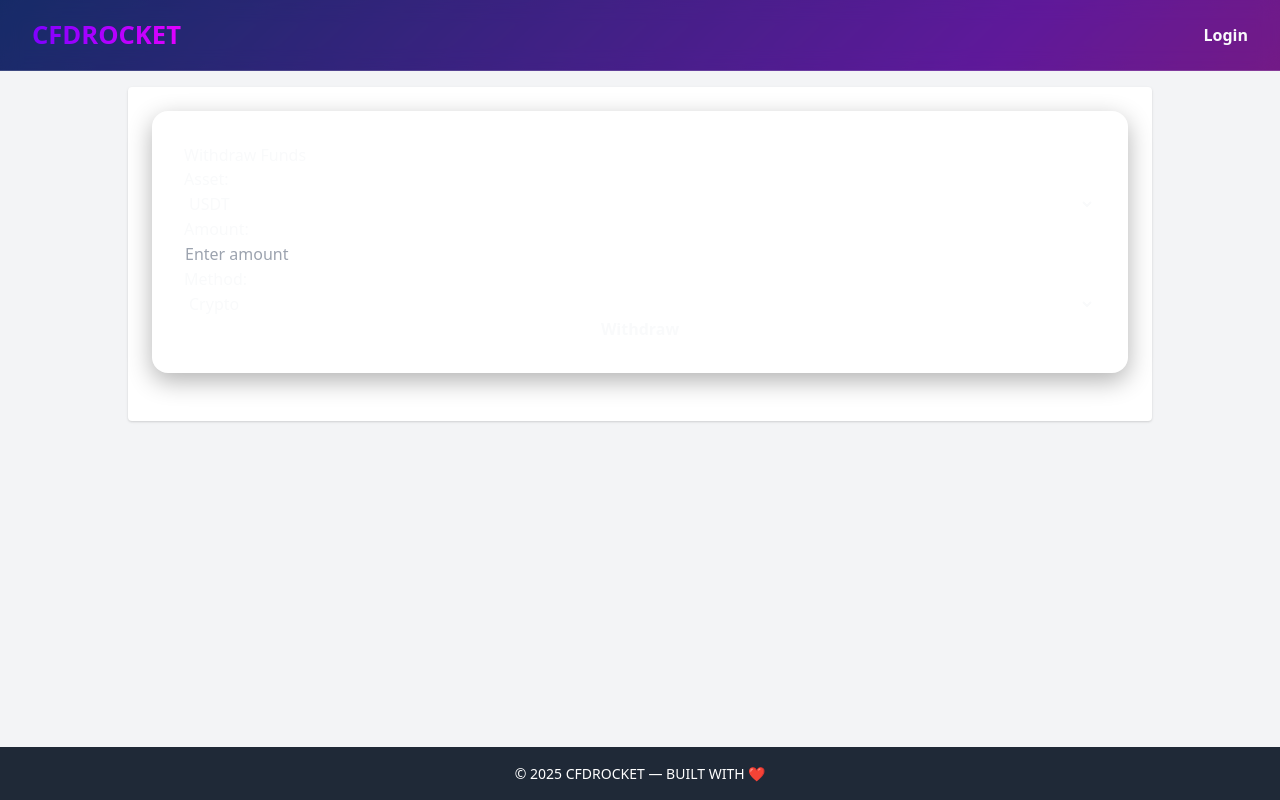
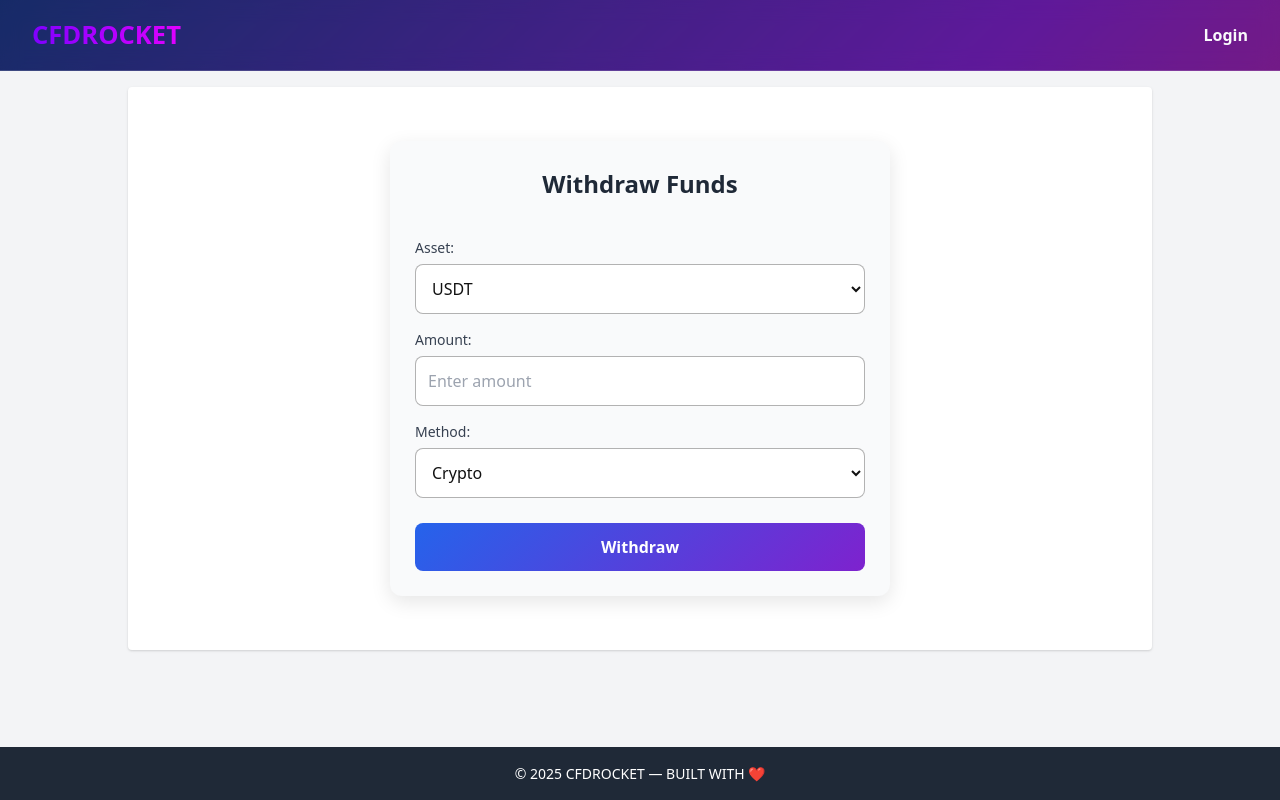
Before and after one commit to leeio01/CFDRocket, a React (Vite) app in the folder frontend/: page /withdraw in a window 1280 px wide. Built offline with nearby package versions, Linux system fonts and the light colour scheme; no server answers.

Commit message:
polished all pages

```diff
--- a/frontend/src/pages/Dashboard.jsx
+++ b/frontend/src/pages/Dashboard.jsx
@@ -21,7 +21,6 @@ export default function Dashboard() {
       try {
         const res = await api.get('/api/balance');
         setBalances(res.data);
-
         const total = res.data.reduce((acc, b) => acc + b.amount, 0);
         setBalance(total);
       } catch (err) {
@@ -34,34 +33,34 @@ export default function Dashboard() {
     return () => clearInterval(interval);
   }, [token, navigate]);
 
-  async function startSimulation() {
+  const startSimulation = async () => {
     try {
       await api.post('/api/simulation/start');
       alert('Simulation started');
     } catch (err) {
       alert('Error starting simulation: ' + err.message);
     }
-  }
+  };
 
-  async function pauseSimulation() {
+  const pauseSimulation = async () => {
     try {
       await api.post('/api/simulation/pause');
       alert('Simulation paused');
     } catch (err) {
       alert('Error pausing simulation: ' + err.message);
     }
-  }
+  };
 
-  async function stopSimulation() {
+  const stopSimulation = async () => {
     try {
       await api.post('/api/simulation/stop');
       alert('Simulation stopped and balance reset');
     } catch (err) {
       alert('Error stopping simulation: ' + err.message);
     }
-  }
+  };
 
-  async function handleSetGrowthRate() {
+  const handleSetGrowthRate = async () => {
     if (growthRate < 2.83 || growthRate > 15) {
       return alert('Growth rate must be between 2.83% and 15%');
     }
@@ -72,25 +71,23 @@ export default function Dashboard() {
     } catch (err) {
       alert('Error setting growth rate: ' + err.message);
     }
-  }
+  };
 
   return (
-    <div className="dashboard-wrapper">
-      {/* Total Balance Card */}
-      <div className="dashboard-card">
-        <h2 className="dashboard-balance">Demo Balance: {balance.toFixed(2)} USD</h2>
+    <div style={styles.wrapper}>
+      <div style={styles.card}>
+        <h2 style={styles.balance}>Balance: {balance.toFixed(2)} USD</h2>
       </div>
 
-      {/* Simulation Controls Card */}
-      <div className="dashboard-card" style={{ display: 'flex', flexDirection: 'column', gap: '16px' }}>
-        <div style={{ display: 'flex', gap: '10px', flexWrap: 'wrap' }}>
-          <button onClick={startSimulation}>Start</button>
-          <button onClick={pauseSimulation}>Pause</button>
-          <button onClick={stopSimulation}>Stop</button>
+      <div style={styles.card}>
+        <div style={styles.buttonGroup}>
+          <button style={styles.button} onClick={startSimulation}>Start</button>
+          <button style={styles.button} onClick={pauseSimulation}>Pause</button>
+          <button style={styles.button} onClick={stopSimulation}>Stop</button>
         </div>
 
-        <div style={{ display: 'flex', alignItems: 'center', gap: '10px', flexWrap: 'wrap' }}>
-          <label>Set Demo Growth Rate (% per day):</label>
+        <div style={styles.growthRateWrapper}>
+          <label style={styles.label}>Set Growth Rate (% per day):</label>
           <input
             type="number"
             min="2.83"
@@ -98,18 +95,17 @@ export default function Dashboard() {
             step="0.01"
             value={growthRate}
             onChange={(e) => setGrowthRate(parseFloat(e.target.value))}
-            style={{ width: '80px' }}
+            style={styles.input}
           />
-          <button onClick={handleSetGrowthRate}>Set Growth Rate</button>
+          <button style={styles.button} onClick={handleSetGrowthRate}>Set</button>
         </div>
       </div>
 
-      {/* Balances Card */}
-      <div className="dashboard-card">
-        <h3>Balances</h3>
+      <div style={styles.card}>
+        <h3 style={styles.heading}>Balances</h3>
         <ul>
           {balances.map((b) => (
-            <li key={b._id}>
+            <li key={b._id} style={styles.listItem}>
               {b.asset}: {b.amount.toFixed(2)}
             </li>
           ))}
@@ -118,3 +114,83 @@ export default function Dashboard() {
     </div>
   );
 }
+
+const styles = {
+  wrapper: {
+    display: 'flex',
+    flexDirection: 'column',
+    gap: '28px',
+    padding: '24px',
+    alignItems: 'center',
+    background: '#f3f4f6',
+    minHeight: '100vh',
+  },
+  card: {
+    background: '#ffffff',
+    borderRadius: '16px',
+    boxShadow: '0 10px 25px rgba(0,0,0,0.08)',
+    padding: '28px',
+    width: '100%',
+    maxWidth: '550px',
+    transition: 'all 0.3s ease',
+  },
+  balance: {
+    fontSize: '30px',
+    fontWeight: '700',
+    color: '#1f2937',
+    textAlign: 'center',
+  },
+  buttonGroup: {
+    display: 'flex',
+    justifyContent: 'center',
+    gap: '14px',
+    flexWrap: 'wrap',
+    marginBottom: '18px',
+  },
+  button: {
+    padding: '12px 24px',
+    borderRadius: '10px',
+    border: 'none',
+    cursor: 'pointer',
+    background: 'linear-gradient(135deg, #2563eb, #7e22ce)',
+    color: '#fff',
+    fontWeight: '600',
+    fontSize: '16px',
+    transition: 'all 0.3s ease',
+  },
+  growthRateWrapper: {
+    display: 'flex',
+    alignItems: 'center',
+    gap: '14px',
+    flexWrap: 'wrap',
+    justifyContent: 'center',
+  },
+  label: {
+    fontWeight: '500',
+    fontSize: '16px',
+    color: '#1f2937',
+  },
+  input: {
+    width: '120px',
+    padding: '10px 12px',
+    borderRadius: '8px',
+    border: '1px solid rgba(0,0,0,0.3)',
+    fontSize: '16px',
+    outline: 'none',
+    backgroundColor: '#fff',
+    color: '#111',
+    transition: 'all 0.2s ease',
+  },
+  heading: {
+    fontSize: '22px',
+    fontWeight: '600',
+    marginBottom: '14px',
+    color: '#1f2937',
+  },
+  listItem: {
+    padding: '10px 0',
+    borderBottom: '1px solid #e5e7eb',
+    fontSize: '16px',
+    color: '#374151',
+  },
+};
--- a/frontend/src/pages/Deposit.jsx
+++ b/frontend/src/pages/Deposit.jsx
@@ -1,6 +1,6 @@
 import React, { useState } from 'react';
 import api from '../services/api';
-import '../App.css'; // Ensure CSS is imported
+import '../App.css';
 
 export default function Deposit() {
   const [asset, setAsset] = useState('USDT');
@@ -25,12 +25,12 @@ export default function Deposit() {
   };
 
   return (
-    <div className="deposit-container card">
-      <h2 className="deposit-title">Deposit Funds</h2>
+    <div style={styles.container}>
+      <h2 style={styles.title}>Deposit Funds</h2>
 
-      <div className="deposit-row">
-        <label>Asset:</label>
-        <select value={asset} onChange={e => setAsset(e.target.value)}>
+      <div style={styles.row}>
+        <label style={styles.label}>Asset:</label>
+        <select value={asset} onChange={e => setAsset(e.target.value)} style={styles.select}>
           <option>USDT</option>
           <option>BTC</option>
           <option>ETH</option>
@@ -42,27 +42,105 @@ export default function Deposit() {
         </select>
       </div>
 
-      <div className="deposit-row">
-        <label>Amount:</label>
+      <div style={styles.row}>
+        <label style={styles.label}>Amount:</label>
         <input
           type="number"
           value={amount}
           onChange={e => setAmount(e.target.value)}
           placeholder="Enter amount"
+          style={styles.input}
         />
       </div>
 
-      <div className="deposit-row">
-        <label>Method:</label>
-        <select value={method} onChange={e => setMethod(e.target.value)}>
+      <div style={styles.row}>
+        <label style={styles.label}>Method:</label>
+        <select value={method} onChange={e => setMethod(e.target.value)} style={styles.select}>
           <option value="crypto">Crypto</option>
           <option value="bank">Bank</option>
         </select>
       </div>
 
-      <button className="deposit-btn" onClick={onDeposit}>Top Up</button>
+      <button onClick={onDeposit} style={styles.button}>Top Up</button>
 
-      {message && <div className="deposit-message">{message}</div>}
+      {message && <div style={styles.message}>{message}</div>}
     </div>
   );
 }
+
+const styles = {
+  container: {
+    maxWidth: "500px",
+    margin: "30px auto",
+    padding: "25px",
+    borderRadius: "12px",
+    boxShadow: "0 6px 20px rgba(0,0,0,0.1)",
+    backgroundColor: "#f9fafb",
+    display: "flex",
+    flexDirection: "column",
+    gap: "15px",
+  },
+  title: {
+    fontSize: "24px",
+    fontWeight: "700",
+    textAlign: "center",
+    marginBottom: "20px",
+    color: "#1f2937"
+  },
+  row: {
+    display: "flex",
+    flexDirection: "column",
+    gap: "6px",
+  },
+  label: {
+    fontSize: "14px",
+    fontWeight: "500",
+    color: "#374151"
+  },
+  input: {
+    padding: "12px",
+    fontSize: "16px",
+    borderRadius: "8px",
+    border: "1px solid rgba(0,0,0,0.3)",
+    outline: "none",
+    backgroundColor: "#fff",
+    color: "#111",
+    cursor: "text",
+    transition: "all 0.2s ease",
+  },
+  select: {
+    padding: "12px",
+    fontSize: "16px",
+    borderRadius: "8px",
+    border: "1px solid rgba(0,0,0,0.3)",
+    outline: "none",
+    backgroundColor: "#fff",
+    color: "#111",
+    cursor: "pointer",
+    transition: "all 0.2s ease",
+  },
+  button: {
+    padding: "12px",
+    fontSize: "16px",
+    borderRadius: "8px",
+    border: "none",
+    background: "linear-gradient(135deg, #2563eb, #7e22ce)",
+    color: "#fff",
+    fontWeight: "600",
+    cursor: "pointer",
+    marginTop: "10px",
+  },
+  message: {
+    marginTop: "15px",
+    fontSize: "14px",
+    color: "#1f2937",
+    textAlign: "center"
+  }
+};
+
+// For focus effect, add this CSS in App.css:
+//
+// input:focus, select:focus {
+//   border-color: #111;
+//   box-shadow: 0 0 3px rgba(0,0,0,0.2);
+// }
--- a/frontend/src/pages/KYC.jsx
+++ b/frontend/src/pages/KYC.jsx
@@ -11,14 +11,15 @@ export default function KYC() {
   };
 
   return (
-    <div style={{ padding: "20px" }}>
-      <h2>KYC Form (Demo Only)</h2>
-      <form onSubmit={onSubmit}>
+    <div style={styles.wrapper}>
+      <h2 style={styles.heading}>KYC Form</h2>
+
+      <form onSubmit={onSubmit} style={styles.form}>
         {Object.keys(form).map((field) => (
           <input
             key={field}
             style={styles.input}
-            placeholder={field.toUpperCase()}
+            placeholder={field.charAt(0).toUpperCase() + field.slice(1)}
             value={form[field]}
             onChange={(e) => setForm({ ...form, [field]: e.target.value })}
             required
@@ -27,10 +28,12 @@ export default function KYC() {
         <button type="submit" style={styles.button}>Submit</button>
       </form>
 
-      <h3>Submitted KYC</h3>
-      <ul>
+      <h3 style={styles.subheading}>Submitted KYC</h3>
+      <ul style={styles.list}>
         {kycList.map((k, i) => (
-          <li key={i}>{k.name} – {k.country}</li>
+          <li key={i} style={styles.listItem}>
+            <strong>{k.name}</strong> – {k.country}, {k.city}, Age: {k.age}, Phone: {k.phone}
+          </li>
         ))}
       </ul>
     </div>
@@ -38,6 +41,70 @@ export default function KYC() {
 }
 
 const styles = {
-  input: { display: "block", margin: "10px 0", padding: "10px", borderRadius: "5px" },
-  button: { padding: "10px 15px", border: "none", background: "purple", color: "white", borderRadius: "5px" }
+  wrapper: {
+    padding: "24px",
+    maxWidth: "600px",
+    margin: "0 auto",
+    background: "#f9fafb",
+    borderRadius: "12px",
+    boxShadow: "0 6px 20px rgba(0,0,0,0.1)",
+  },
+  heading: {
+    fontSize: "26px",
+    fontWeight: "700",
+    marginBottom: "20px",
+    textAlign: "center",
+    color: "#1f2937",
+  },
+  form: {
+    display: "flex",
+    flexDirection: "column",
+    gap: "14px",
+    marginBottom: "20px",
+  },
+  input: {
+    padding: "12px 14px",
+    fontSize: "16px",
+    borderRadius: "8px",
+    border: "1px solid rgba(0,0,0,0.3)",
+    outline: "none",
+    backgroundColor: "#fff",
+    color: "#111",
+    transition: "all 0.2s ease",
+  },
+  button: {
+    padding: "12px",
+    fontSize: "16px",
+    borderRadius: "8px",
+    border: "none",
+    background: "linear-gradient(135deg, #2563eb, #7e22ce)",
+    color: "#fff",
+    fontWeight: "600",
+    cursor: "pointer",
+  },
+  subheading: {
+    fontSize: "22px",
+    fontWeight: "600",
+    marginBottom: "10px",
+    color: "#1f2937",
+  },
+  list: {
+    listStyle: "none",
+    padding: "0",
+    margin: "0",
+  },
+  listItem: {
+    padding: "10px 0",
+    borderBottom: "1px solid #e5e7eb",
+    fontSize: "16px",
+    color: "#374151",
+  },
 };
+
+// Add focus style dynamically using inline style + pseudo-class is not possible in inline styles,
+// but you can use CSS in App.css like this:
+//
+// input:focus {
+//   border: 1px solid #111;
+//   box-shadow: 0 0 3px rgba(0,0,0,0.2);
+// }
--- a/frontend/src/pages/Transactions.jsx
+++ b/frontend/src/pages/Transactions.jsx
@@ -7,15 +7,60 @@ export default function Transactions() {
   ]);
 
   return (
-    <div>
-      <h2>Transaction History (Demo)</h2>
-      <ul>
+    <div style={styles.container}>
+      <h2 style={styles.title}>Transaction History</h2>
+      <div style={styles.list}>
         {transactions.map((t, i) => (
-          <li key={i}>
-            {t.type.toUpperCase()} – {t.amount} {t.asset} on {t.date}
-          </li>
+          <div key={i} style={styles.item}>
+            <span style={{ fontWeight: "600", textTransform: "capitalize" }}>{t.type}</span>
+            <span>{t.amount} {t.asset}</span>
+            <span style={{ color: "#6b7280", fontSize: "14px" }}>{t.date}</span>
+          </div>
         ))}
-      </ul>
+      </div>
     </div>
   );
 }
+
+const styles = {
+  container: {
+    maxWidth: "600px",
+    margin: "30px auto",
+    padding: "20px",
+    borderRadius: "12px",
+    boxShadow: "0 6px 20px rgba(0,0,0,0.1)",
+    backgroundColor: "#f9fafb",
+    display: "flex",
+    flexDirection: "column",
+    gap: "15px",
+  },
+  title: {
+    fontSize: "24px",
+    fontWeight: "700",
+    textAlign: "center",
+    color: "#1f2937",
+  },
+  list: {
+    display: "flex",
+    flexDirection: "column",
+    gap: "10px",
+  },
+  item: {
+    display: "flex",
+    justifyContent: "space-between",
+    alignItems: "center",
+    padding: "12px 16px",
+    borderRadius: "8px",
+    backgroundColor: "#fff",
+    boxShadow: "0 2px 6px rgba(0,0,0,0.05)",
+    fontSize: "16px",
+    transition: "all 0.2s ease",
+    cursor: "default",
+  },
+};
+
+// Optional: add hover effect in App.css
+// .transaction-item:hover {
+//   box-shadow: 0 4px 12px rgba(0,0,0,0.1);
+//   background-color: #f3f4f6;
+// }
--- a/frontend/src/pages/Wallets.jsx
+++ b/frontend/src/pages/Wallets.jsx
@@ -2,8 +2,8 @@ import React, { useState } from "react";
 
 export default function Wallets() {
   const [wallets, setWallets] = useState([
-    { asset: "BTC", address: "1ABC123FakeAddress" },
-    { asset: "ETH", address: "0xFakeEthAddress" },
+    { asset: "BTC", address: "" },
+    { asset: "ETH", address: "" },
   ]);
   const [asset, setAsset] = useState("");
   const [address, setAddress] = useState("");
@@ -17,29 +17,96 @@ export default function Wallets() {
   };
 
   return (
-    <div>
-      <h2>Wallet Management (Owner Only)</h2>
-      <form onSubmit={addWallet} style={{ marginBottom: "20px" }}>
+    <div style={styles.wrapper}>
+      <h2 style={styles.heading}>Wallet Management</h2>
+
+      <form onSubmit={addWallet} style={styles.form}>
         <input
           placeholder="Asset (e.g., BTC)"
           value={asset}
           onChange={(e) => setAsset(e.target.value)}
+          style={styles.input}
         />
         <input
           placeholder="Wallet Address"
           value={address}
           onChange={(e) => setAddress(e.target.value)}
+          style={{ ...styles.input, width: "300px" }}
         />
-        <button type="submit">Add Wallet</button>
+        <button type="submit" style={styles.button}>Add Wallet</button>
       </form>
 
-      <ul>
+      <ul style={styles.list}>
         {wallets.map((w, i) => (
-          <li key={i}>
-            {w.asset}: {w.address}
+          <li key={i} style={styles.listItem}>
+            <span style={styles.asset}>{w.asset}</span>: {w.address}
           </li>
         ))}
       </ul>
     </div>
   );
 }
+
+const styles = {
+  wrapper: {
+    padding: "20px",
+    maxWidth: "600px",
+    margin: "0 auto",
+    background: "#f5f6fa",
+    borderRadius: "12px",
+    boxShadow: "0 6px 20px rgba(0,0,0,0.1)",
+  },
+  heading: {
+    fontSize: "24px",
+    fontWeight: "700",
+    color: "#1f2937",
+    marginBottom: "20px",
+    textAlign: "center",
+  },
+  form: {
+    display: "flex",
+    gap: "10px",
+    flexWrap: "wrap",
+    marginBottom: "20px",
+    justifyContent: "center",
+  },
+  input: {
+    padding: "10px",
+    fontSize: "16px",
+    border: "1px solid rgba(0,0,0,0.3)", // dim border
+    borderRadius: "6px",
+    outline: "none",
+    backgroundColor: "#fff", // visible white background
+    color: "#000", // black text
+    transition: "border-color 0.3s, box-shadow 0.3s",
+  },
+  inputFocus: {
+    borderColor: "#000", // border turns black on focus
+    boxShadow: "0 0 5px rgba(0,0,0,0.2)",
+  },
+  button: {
+    padding: "10px 20px",
+    fontSize: "16px",
+    borderRadius: "8px",
+    border: "none",
+    background: "linear-gradient(135deg, #2563eb, #7e22ce)",
+    color: "#fff",
+    cursor: "pointer",
+    fontWeight: "600",
+  },
+  list: {
+    listStyle: "none",
+    padding: "0",
+    margin: "0",
+  },
+  listItem: {
+    padding: "8px 0",
+    borderBottom: "1px solid #e5e7eb",
+    fontSize: "16px",
+    color: "#374151",
+  },
+  asset: {
+    fontWeight: "600",
+    color: "#2563eb",
+  },
+};
--- a/frontend/src/pages/Withdraw.jsx
+++ b/frontend/src/pages/Withdraw.jsx
@@ -1,6 +1,6 @@
 import React, { useState } from 'react';
 import api from '../services/api';
-import '../App.css'; // Ensure CSS is imported
+import '../App.css';
 
 export default function Withdraw() {
   const [asset, setAsset] = useState('USDT');
@@ -25,12 +25,12 @@ export default function Withdraw() {
   };
 
   return (
-    <div className="withdraw-container card">
-      <h2 className="withdraw-title">Withdraw Funds</h2>
+    <div style={styles.container}>
+      <h2 style={styles.title}>Withdraw Funds</h2>
 
-      <div className="withdraw-row">
-        <label>Asset:</label>
-        <select value={asset} onChange={e => setAsset(e.target.value)}>
+      <div style={styles.row}>
+        <label style={styles.label}>Asset:</label>
+        <select value={asset} onChange={e => setAsset(e.target.value)} style={styles.select}>
           <option>USDT</option>
           <option>BTC</option>
           <option>ETH</option>
@@ -42,27 +42,105 @@ export default function Withdraw() {
         </select>
       </div>
 
-      <div className="withdraw-row">
-        <label>Amount:</label>
+      <div style={styles.row}>
+        <label style={styles.label}>Amount:</label>
         <input
           type="number"
           value={amount}
           onChange={e => setAmount(e.target.value)}
           placeholder="Enter amount"
+          style={styles.input}
         />
       </div>
 
-      <div className="withdraw-row">
-        <label>Method:</label>
-        <select value={method} onChange={e => setMethod(e.target.value)}>
+      <div style={styles.row}>
+        <label style={styles.label}>Method:</label>
+        <select value={method} onChange={e => setMethod(e.target.value)} style={styles.select}>
           <option value="crypto">Crypto</option>
           <option value="bank">Bank</option>
         </select>
       </div>
 
-      <button className="withdraw-btn" onClick={onWithdraw}>Withdraw</button>
+      <button onClick={onWithdraw} style={styles.button}>Withdraw</button>
 
-      {message && <div className="withdraw-message">{message}</div>}
+      {message && <div style={styles.message}>{message}</div>}
     </div>
   );
 }
+
+const styles = {
+  container: {
+    maxWidth: "500px",
+    margin: "30px auto",
+    padding: "25px",
+    borderRadius: "12px",
+    boxShadow: "0 6px 20px rgba(0,0,0,0.1)",
+    backgroundColor: "#f9fafb",
+    display: "flex",
+    flexDirection: "column",
+    gap: "15px",
+  },
+  title: {
+    fontSize: "24px",
+    fontWeight: "700",
+    textAlign: "center",
+    marginBottom: "20px",
+    color: "#1f2937"
+  },
+  row: {
+    display: "flex",
+    flexDirection: "column",
+    gap: "6px",
+  },
+  label: {
+    fontSize: "14px",
+    fontWeight: "500",
+    color: "#374151"
+  },
+  input: {
+    padding: "12px",
+    fontSize: "16px",
+    borderRadius: "8px",
+    border: "1px solid rgba(0,0,0,0.3)",
+    outline: "none",
+    backgroundColor: "#fff",
+    color: "#111",
+    cursor: "text",
+    transition: "all 0.2s ease",
+  },
+  select: {
+    padding: "12px",
+    fontSize: "16px",
+    borderRadius: "8px",
+    border: "1px solid rgba(0,0,0,0.3)",
+    outline: "none",
+    backgroundColor: "#fff",
+    color: "#111",
+    cursor: "pointer",
+    transition: "all 0.2s ease",
+  },
+  button: {
+    padding: "12px",
+    fontSize: "16px",
+    borderRadius: "8px",
+    border: "none",
+    background: "linear-gradient(135deg, #2563eb, #7e22ce)",
+    color: "#fff",
+    fontWeight: "600",
+    cursor: "pointer",
+    marginTop: "10px"
+  },
+  message: {
+    marginTop: "15px",
+    fontSize: "14px",
+    color: "#1f2937",
+    textAlign: "center"
+  }
+};
+
+// Add focus effect in App.css:
+//
+// input:focus, select:focus {
+//   border-color: #111;
+//   box-shadow: 0 0 3px rgba(0,0,0,0.2);
+// }
```
